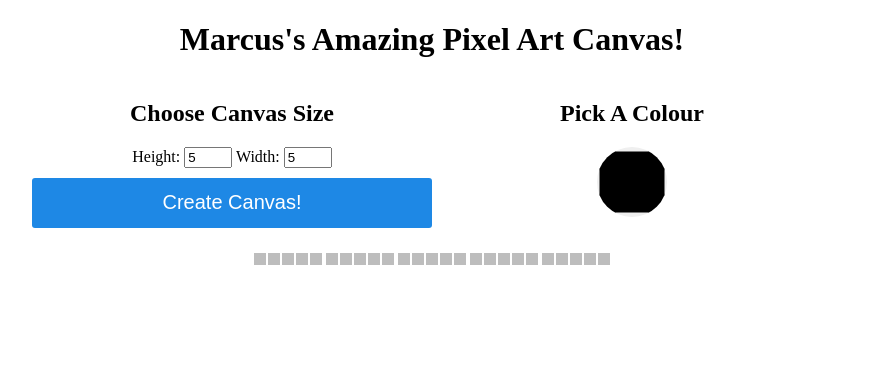
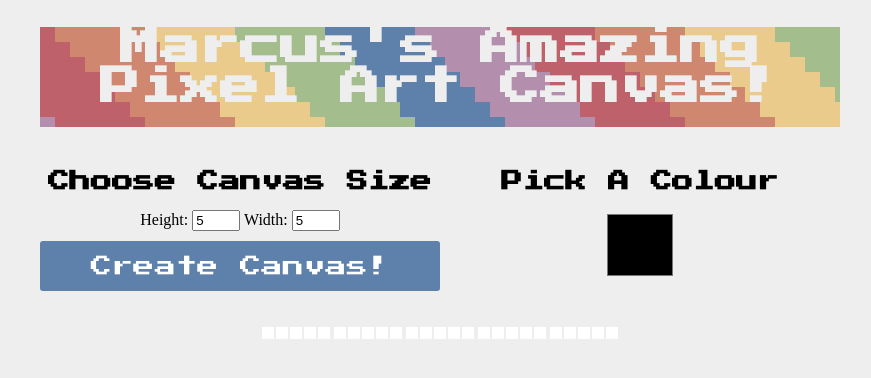
Before and after one commit to questionmarcus/PixelArtMaker, a plain HTML site: page index.html in a window 1280 px wide. Both pictures are taken after typing "5", "5" into the empty fields and a click on the input "Create Canvas!". Shown: the whole page, without its empty margins (208-1079 px from the left). Drawn offline with nearby package versions, Linux system fonts and the light colour scheme.

Commit message:
Pixel colours can now be coloured and uncoloured using the mouse AND Page style redone.

```diff
--- a/design.js
+++ b/design.js
@@ -8,10 +8,20 @@ function createTable(width, height) {
     for (var y = 0; y < height; y++) {
         $('#canvas').append("<tr>\n</tr>");
         for (var x = 0; x < width; x++) {
-            $('tr').last().append("<td></td>");
+            $('tr').last().append("<td coloured='false'></td>");
         }
     }
 }
+
+$('#canvas').on('click', 'td', function(event) {
+    if ($(this).attr('coloured') === 'false') {
+        $(this).css("background",$('#colourPicker').val());
+        $(this).attr('coloured','true');
+    } else {
+        $(this).css("background", '#FFFFFF');
+        $(this).attr('coloured','false');
+    }
+});
 
 $('#chooseSize').on('submit', function(e) {
     e.preventDefault();
--- a/index.html
+++ b/index.html
@@ -4,10 +4,11 @@
         <meta charset='UTF-8'>
         <title>Marcus's Pixel Art Maker!</title>
         <link rel="stylesheet" href="style.css">
-		<script src="https://code.jquery.com/jquery-3.2.1.min.js" integrity="sha256-hwg4gsxgFZhOsEEamdOYGBf13FyQuiTwlAQgxVSNgt4=" crossorigin="anonymous"></script>
+        <link href="https://fonts.googleapis.com/css?family=Press+Start+2P" rel="stylesheet">
+        <script src="https://code.jquery.com/jquery-3.2.1.min.js" integrity="sha256-hwg4gsxgFZhOsEEamdOYGBf13FyQuiTwlAQgxVSNgt4=" crossorigin="anonymous"></script>
     </head>
     <body>
-        <h1>Marcus's Amazing Pixel Art Canvas!</h1>
+        <h1>Marcus's Amazing<br>Pixel Art Canvas!</h1>
 
         <div id="forms">
             <form id="chooseSize">
@@ -24,10 +25,9 @@
                 <input type="color" id=colourPicker>
             </form>
         </div>
-        <div id="canvasSpace">
-            <table id="canvas">
-            </table>
-        </div>
+        <br>
+        <table id="canvas">
+        </table>
         <script src="design.js"></script>
     </body>
 </html>
--- a/style.css
+++ b/style.css
@@ -1,5 +1,24 @@
 body{
-    text-align: center
+    text-align:center;
+    width:100%;
+    padding:0px;
+    background-color:#EEEEEE;
+}
+
+h1{
+    font-family:'Press Start 2P', cursive;
+    font-size:30pt;
+    color:#EEEEEE;
+    width:800px;
+    height:100px;
+    margin-left:auto;
+    margin-right:auto;
+    background: url(images/background.png);
+}
+
+h2{
+    font-family:'Press Start 2P', cursive;
+    font-size:16pt;
 }
 
 #forms{
@@ -31,25 +50,26 @@ input[type=color]{
     height:70px;
     padding:0;
     border-style:none;
-    border-radius:35px;
 }
 
 input[type=submit]{
-    background-color:#1E88E5;
+    background-color:#5E81AC;
+    font-family:'Press Start 2P', cursive;
     margin-top:10px;
     width:100%;
     height:50px;
-    font-size:20px;
+    font-size:16pt;
     color:#FFFFFF;
     border-style:none;
     border-radius:3px;
 }
 
 input[type=submit]:hover{
-    background-color:#1E88E5;
+    background-color:#5E81AC;
+    font-family:'Press Start 2P', cursive;
     width:100%;
     height:50px;
-    font-size:20px;
+    font-size:16pt;
     color:#FFFFFF;
     border-style:none;
     border-radius:3px;
@@ -57,13 +77,14 @@ input[type=submit]:hover{
     box-shadow: 2px 2px 2px 0px #BDBDBD;
 }
 
-table{
+#canvas{
     display:inline;
+    table-layout:fixed;
     float:none;
 }
 
 td {
     width:10px;
     height:10px;
-    background-color:#bdbdbd;
+    background-color:#FFFFFF;
 }
```
Also changed, not shown: images/background.png (added), screens/screenshot.png (added).
